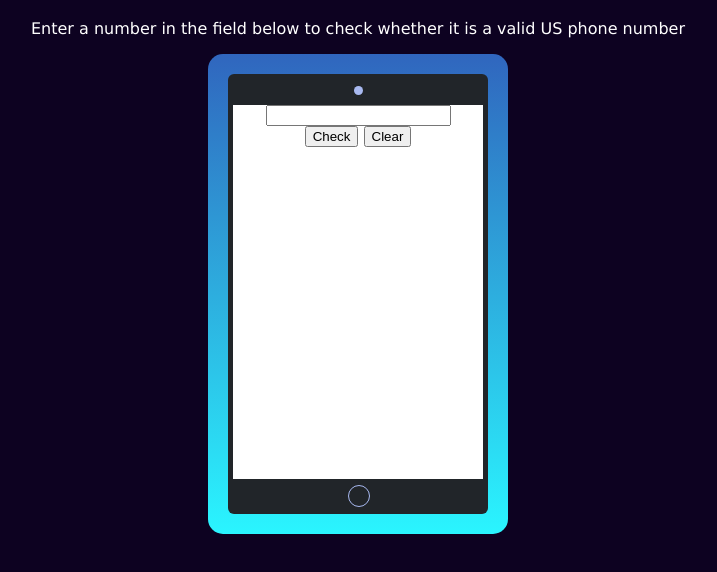
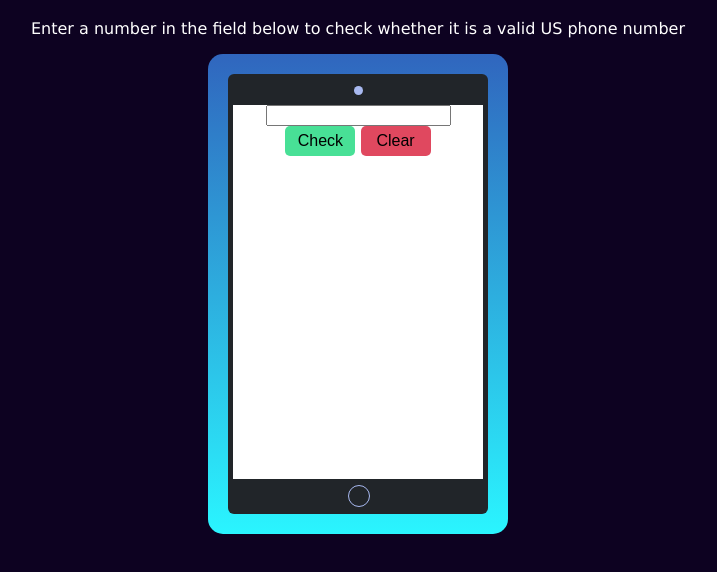
Before and after one commit to jaimedamask/phone-num-validator, a plain HTML site: page index.html in a window 1280 px wide. Shown: the part 62-634 px from the top of the page, without its empty margins (282-999 px from the left). Drawn offline with Linux system fonts and the light colour scheme.

Commit message:
Feat: Style check and clear buttons for aesthetics and readability

```diff
--- a/style.css
+++ b/style.css
@@ -50,3 +50,23 @@ body {
     position: absolute;
     width: 20px;
 }
+
+#results-div {
+    color: #000;
+}
+
+button {
+    border: none;
+    border-radius: 5px;
+    font-size: 16px;
+    height: 30px;
+    width: 70px;
+}
+
+#check-btn {
+    background-color: #48E096;
+}
+
+#clear-btn {
+    background-color: #e0485f;
+}
```
